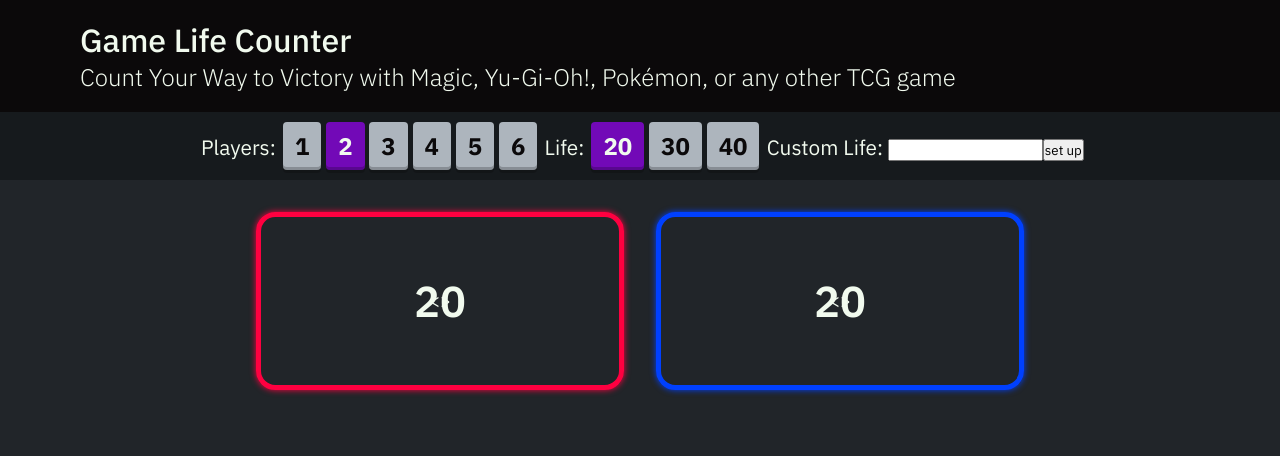
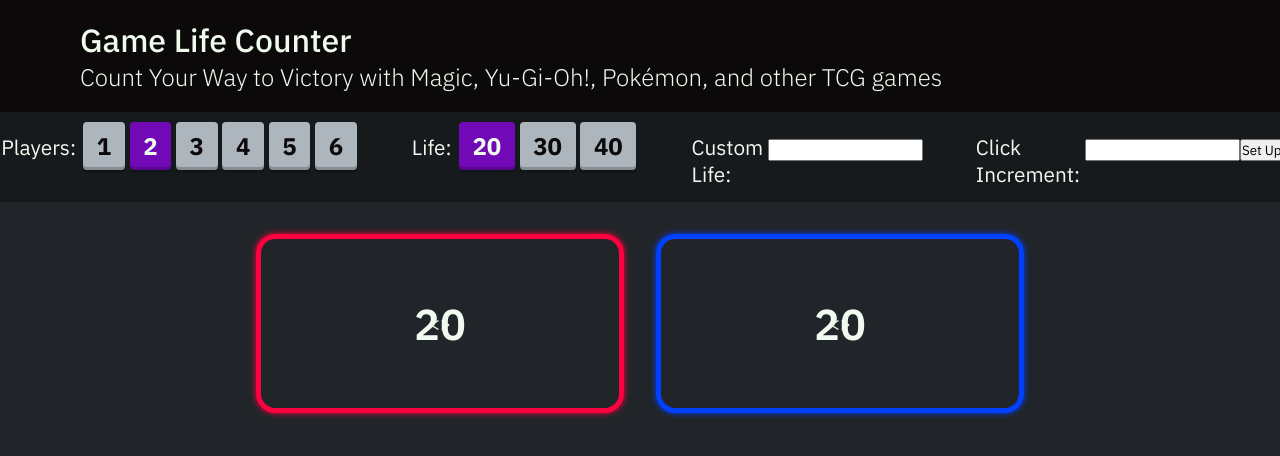
Before and after one commit to VladSpadey/GameLifeCounter, a React (Create React App) app: page / in a window 1280 px wide. Shown: the top 456 px of the page. Built offline with nearby package versions, Linux system fonts and the light colour scheme.

Commit message:
feat: on form submit, the function now correctly renders the chosen amount of players, their life and correctly does math when adding and subtracting life

```diff
--- a/src/App.css
+++ b/src/App.css
@@ -103,18 +103,21 @@ body{
 .settings form{
   display: flex;
   align-items: baseline;
-
 }
 .settings form p{
+  margin-left: 3rem;
   color: var(--white);
   padding: 0.3rem;
   font-size: 1.3rem;
+  &:first-child{
+    margin-left: 0;
+  }
 }
 .players-label, .defaultLife-label{
   display: inline-block;
   color: var(--black);
   margin: 0 0.15em;
-  padding: 0.5rem 0.75rem;
+  padding: 0.5rem 0.85rem;
   cursor: pointer;
   border-radius: 0.25em;
   background: var(--light-gray);
--- a/src/App.js
+++ b/src/App.js
@@ -1,14 +1,15 @@
-import { useState } from 'react';
+import { useState, useEffect } from 'react';
 import UserCounter from './Components/UserCounter';
 import './App.css';
 
 function App() {
-  const [userAmount, setUserAmount] = useState(5);
 
   const clickIncrement = 1;
-
   const [selectedPlayers, setSelectedPlayers] = useState('2');
   const [selectedLife, setSelectedLife] = useState('20');
+  const [formSubmitted, setFormSubmitted] = useState(false);
+  const colors = ["#ff0040", "#0040ff", "#00b300", "#ffffd8", "#7209b7", "#676767"];
+
 
   const handlePlayersChange = (event) => {
     setSelectedPlayers(event.target.value);
@@ -18,15 +19,42 @@ function App() {
     setSelectedLife(event.target.value);
   };
 
+  const handleCustomLife = (event) => {
+    setSelectedLife(event.target.value);
+  }
 
-  const colors = ["#ff0040", "#0040ff", "#00b300", "#ffffd8", "#7209b7", "#676767"];
+  const handleFormSubmit = (event) => {
+    event.preventDefault();
+    console.log("selectedPlayers:", selectedPlayers);
+    console.log("selectedLife:", selectedLife);
+    console.log("clickIncrement:", clickIncrement);
+    setFormSubmitted(true);
+  };
+
+  const generateUniqueKey = (index) => `userCounter-${index}-${selectedLife}-${clickIncrement}-${Date.now()}`;
+
+  const defaultUserCounters = Array.from({ length: 2 }).map((_, index) => (
+    <UserCounter key={generateUniqueKey(index)} startingLife={20} clickIncrement={clickIncrement} color={colors[index]} />
+  ));
+
+  const [userCounters, setUserCounters] = useState(defaultUserCounters);
+
+  useEffect(() => {
+    if (formSubmitted) {
+      setUserCounters([]);
+      setUserCounters(Array.from({ length: selectedPlayers }).map((_, index) => (
+        <UserCounter key={generateUniqueKey(index)} startingLife={selectedLife} clickIncrement={clickIncrement} color={colors[index]} />
+      )));
+      setFormSubmitted(false);
+    }
+  }, [formSubmitted, selectedPlayers, selectedLife, clickIncrement]);
 
   return (
     <div className="App">
       <header className="App-header">
         <div className='banner'>
           <h1>Game Life Counter</h1>
-          <h2>Count Your Way to Victory with Magic, Yu-Gi-Oh!, Pokémon, or any other TCG game</h2>
+          <h2>Count Your Way to Victory with Magic, Yu-Gi-Oh!, Pokémon, and other TCG games</h2>
         </div>
         <div className='settings'>
           <form>
@@ -60,17 +88,16 @@ function App() {
                 <label htmlFor={`life-${index + 1}`} className='defaultLife-label'><h2>{value}</h2></label>
               </div>
             ))}
-            <p>Custom Life:</p> <input />
-            <input type="button" value="set up"></input>
+            <p>Custom Life:</p> <input type='number'/>
+            <p>Click Increment:</p> <input type='number'/>
+            <input type="button" value="Set Up" onClick={handleFormSubmit}/>
           </form>
         </div>
       </header>
       <div className='counters'>
         {selectedPlayers > 0 && (
           <div className='container'>
-            {Array.from({ length: selectedPlayers }).map((_, index) => (
-              <UserCounter key={index} startingLife={selectedLife} clickIncrement={clickIncrement} color={colors[index]}/>
-            ))}
+            {userCounters}
           </div>
         )}
       </div>
--- a/src/Components/UserCounter.js
+++ b/src/Components/UserCounter.js
@@ -1,7 +1,8 @@
-import { useState } from "react";
+import { useState, useEffect } from "react";
 
 function UserComponent(props){
-    const [life, setLife] = useState(props.startingLife);
+    const startingLifeNum = parseInt(props.startingLife, 10)
+    const [life, setLife] = useState(startingLifeNum);
     const clickIncrement = props.clickIncrement;
     const less = "<";
     const more = ">";
@@ -12,10 +13,10 @@ function UserComponent(props){
     };
 
     function subtractLife(){
-        setLife(life-clickIncrement);
+        setLife((prevLife) => prevLife - clickIncrement);
     }
     function addLife(){
-        setLife(life+clickIncrement);
+        setLife((prevLife) => prevLife + clickIncrement);
     }
 
     return(
```
